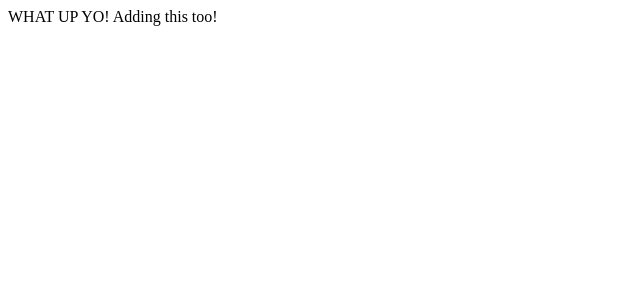
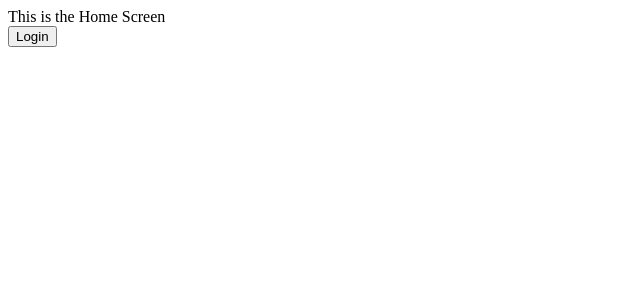
Before and after one commit to dhightnm/jobhound, a React app: page / in a window 1280 px wide. Shown: the top 300 px of the page, without its empty margins (0-640 px from the left). Built offline with nearby package versions, Linux system fonts and the light colour scheme; the HTML template or start-up script is replaced by a standard one.

Commit message:
setup login out

```diff
--- a/client/src/app.jsx
+++ b/client/src/app.jsx
@@ -1,11 +1,16 @@
 import React from "react"
+import Login from "./components/authentication/login";
 
 const App = (props) => {
+
   return (
+    <>
     <div>
-      WHAT UP YO!
-      Adding this too!
+      This is the Home Screen
     </div>
+    <button onClick={() => window.location.href = '/login'} href="/login">Login</button>
+    </>
+
   )
 };
 
--- /dev/null
+++ b/client/src/components/authentication/login.jsx
@@ -0,0 +1,11 @@
+import React from 'react';
+
+const Login = () => {
+  return (
+    <>
+    <div>This is a Login Page</div>
+    </>
+  )
+}
+
+export default Login;
--- a/client/src/index.js
+++ b/client/src/index.js
@@ -1,5 +1,5 @@
 import React from 'react';
 import ReactDom from 'react-dom';
 import App from './app';
-
+//Dammit Alex
 ReactDom.render(<App/>, document.getElementById('App'));
```
Also changed, not shown: 2 other files (tests, documents, lock files or other folders).
